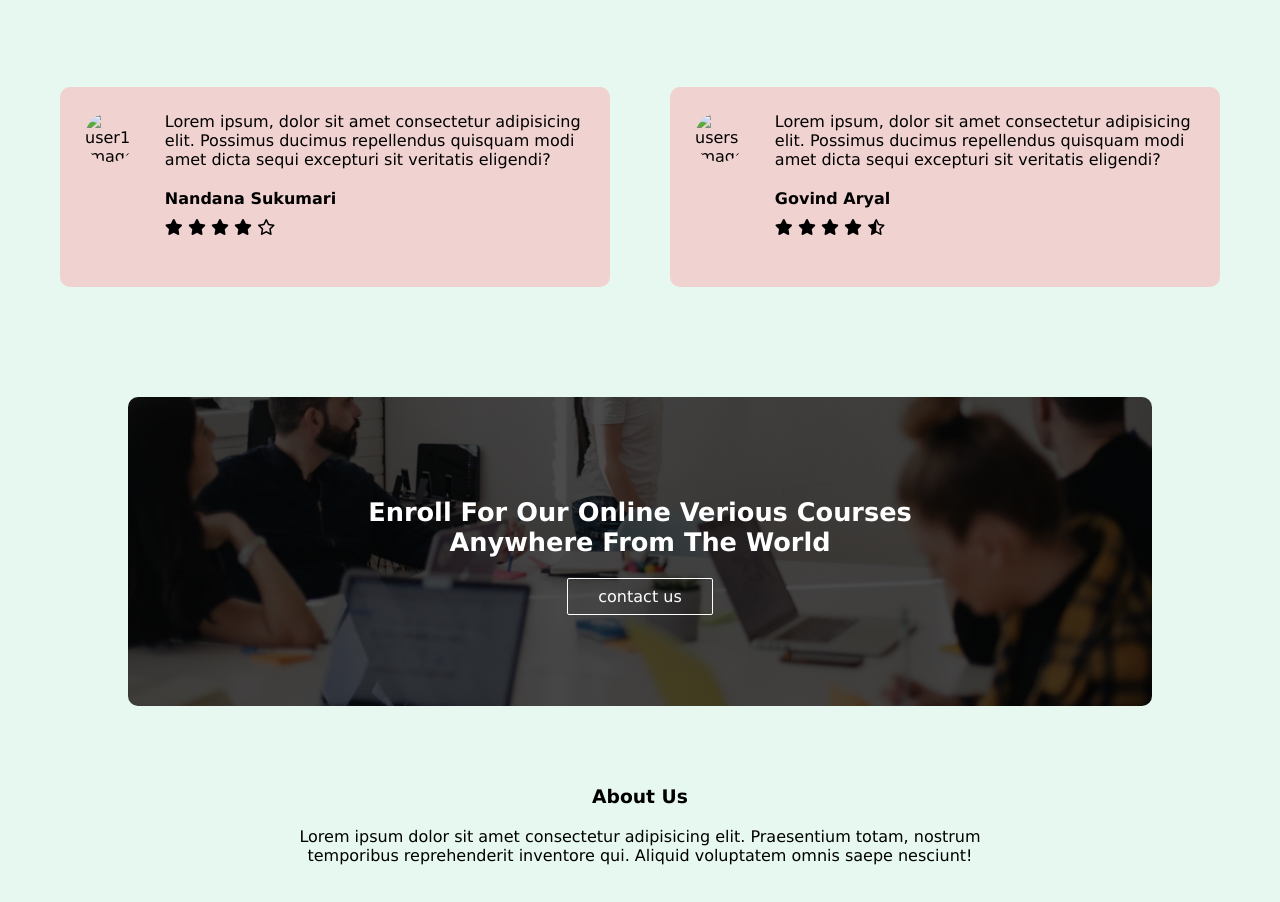
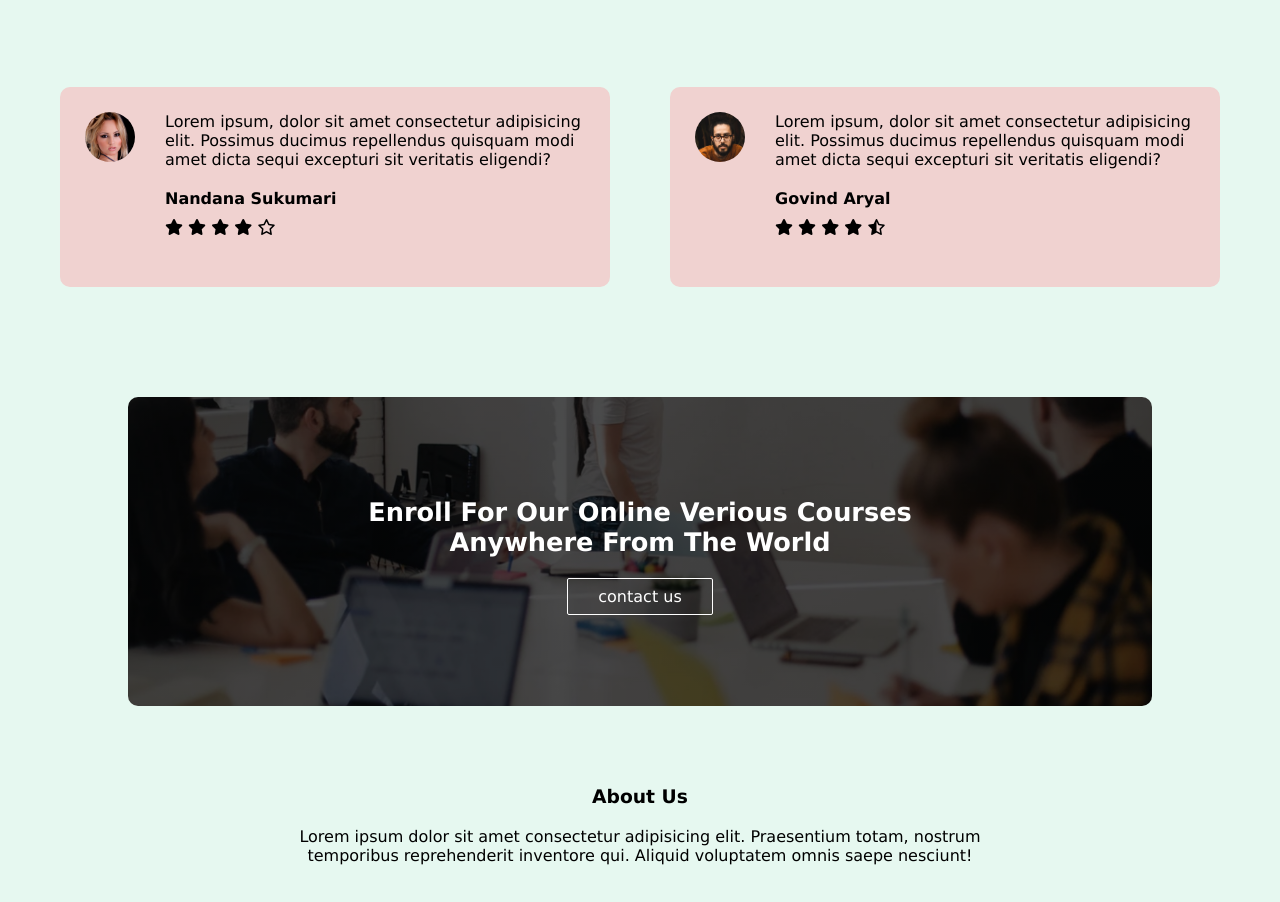
Before and after one commit to tilakjoshii/SNSC_Web_Clone_Site, a plain HTML site: page index.html in a window 1280 px wide. Shown: the part 2568-3470 px from the top of the page. Drawn offline with Linux system fonts and the light colour scheme; the site is published under a folder, as on GitHub Pages, so addresses that start at the root find nothing.

Commit message:
change img link

```diff
--- a/index.html
+++ b/index.html
@@ -127,7 +127,7 @@
         </div>
         <div class="boxx1">
             <div class="userReview">
-                <img src="/eduford_img/user1.jpg" alt="user1 image">
+                <img src="./eduford_img/user1.jpg" alt="user1 image">
                 <div class="boxx2">
                     <p>Lorem ipsum, dolor sit amet consectetur adipisicing elit. Possimus ducimus repellendus quisquam
                         modi amet dicta sequi excepturi sit veritatis eligendi?</p>
@@ -140,7 +140,7 @@
                 </div>
             </div>
             <div class="userReview">
-                <img src="/eduford_img/user2.jpg" alt="users image">
+                <img src="./eduford_img/user2.jpg" alt="users image">
                 <div class="boxx2">
                     <p>Lorem ipsum, dolor sit amet consectetur adipisicing elit. Possimus ducimus repellendus quisquam
                         modi amet dicta sequi excepturi sit veritatis eligendi?</p>
```
